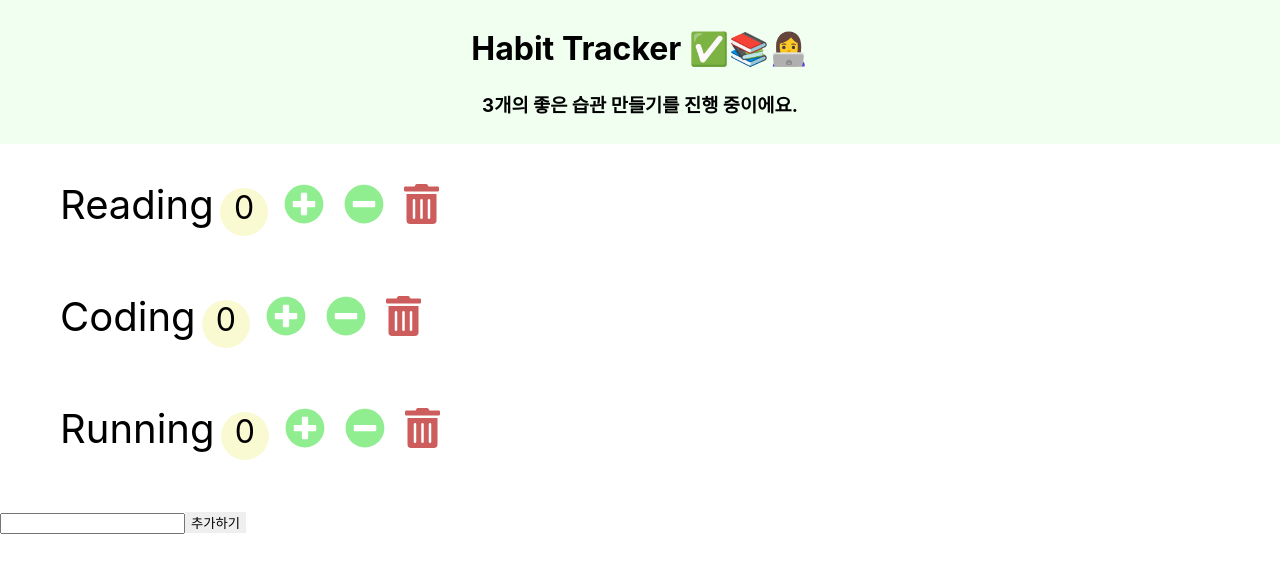
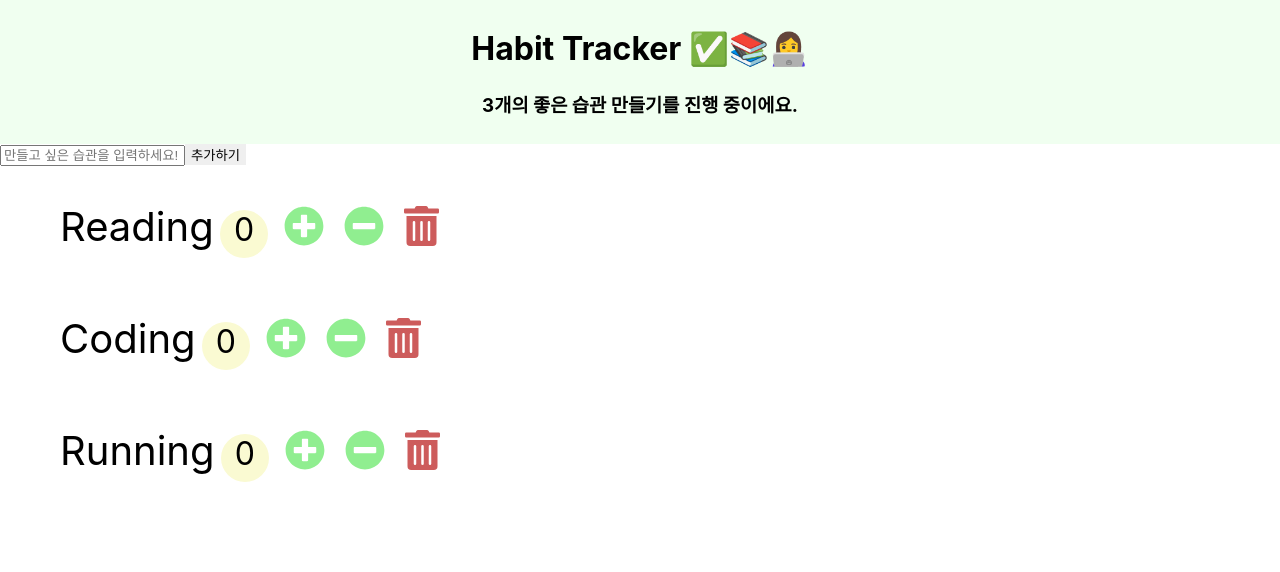
Before and after one commit to tjdls111/habit_tracker, a React (Create React App) app: page / in a window 1280 px wide. Shown: the top 572 px of the page. Built offline with nearby package versions, Linux system fonts and the light colour scheme.

Commit message:
add new form

```diff
--- a/src/app.jsx
+++ b/src/app.jsx
@@ -2,7 +2,7 @@ import React, { Component } from 'react';
 import './app.css';
 import Habits from './components/habits';
 import Navbar from './components/navbar';
-import CreateForm from './components/createForm';
+
 
 class App extends Component{
   state ={
@@ -41,20 +41,28 @@ class App extends Component{
     this.setState({habits});
   };
 
+  handleAdd = name => {
+    const habit =  {id:Date.now(),name:name, count:0};
+    const habits = [...this.state.habits, habit];
+    this.setState({habits});
+
+  };
+
 
   render(){
     return (
-      <div>
+      <>
         <Navbar
         habits_cnt={this.state.habits.length}
         ></Navbar>
         <Habits
         habits={this.state.habits}
-        handleDecrement={this.handleDecrement}
-        handleDelete={this.handleDelete}
-        handleIncrement={this.handleIncrement}></Habits>
-        <CreateForm></CreateForm>
-      </div>
+        onDecrement={this.handleDecrement}
+        onDelete={this.handleDelete}
+        onIncrement={this.handleIncrement}
+        onAdd = {this.handleAdd}
+        ></Habits>
+      </>
       );
 
   }
--- a/src/components/createForm.jsx
+++ b/src/components/createForm.jsx
@@ -6,19 +6,28 @@ class CreateForm extends Component{
 
   };
 
-  addTodo = ()=>{
+  inputRef = React.createRef();
 
-  };
+  onSubmit = (event) => {
+    event.preventDefault(); // 기본 기능 취소
+    // console.log('submit!!');
+    const name = this.inputRef.current.value
+    name && this.props.onAdd(name); // 이름 받아왔으면, onAdd에 넘김
+
+  }
 
   render(){
     return (
-      <div className='createForm'>
-        <form action={this.addTodo}>
-          <input type="input" />
+        <form
+          action={this.addTodo}
+          onSubmit={this.onSubmit}>
+          <input
+            ref = {this.inputRef}
+            type="text"
+            className="add-input"
+            placeholder='만들고 싶은 습관을 입력하세요!'/>
           <button>추가하기</button>
         </form>
-
-      </div>
     )
 
 
--- a/src/components/habit.jsx
+++ b/src/components/habit.jsx
@@ -15,6 +15,10 @@ class Habit extends Component {
   handleDelete = ()=>{
     this.props.onDelete(this.props.habit);
   };
+
+  handleAdd = ()=>{
+    this.props.onAdd(this.props.name)
+  }
 
   render() {
     // console.log(this.props);
--- a/src/components/habits.jsx
+++ b/src/components/habits.jsx
@@ -1,5 +1,6 @@
 import React, { Component } from 'react';
 import Habit from './habit';
+import CreateForm from './createForm';
 
 class Habits extends Component {
 
@@ -18,8 +19,16 @@ class Habits extends Component {
     this.props.onDelete(habit);
   };
 
+  handleAdd = (name)=>{
+    this.props.onAdd(name);
+  }
+
+
   render() {
     return (
+      <>
+        <CreateForm onAdd={this.handleAdd}>
+        </CreateForm>
         <ul>
           {
             this.props.habits.map(habit=>(
@@ -33,6 +42,7 @@ class Habits extends Component {
           }
 
         </ul>
+    </>
     );
   }
 }
```
Lines whose indentation alone changed are shown as unchanged.
